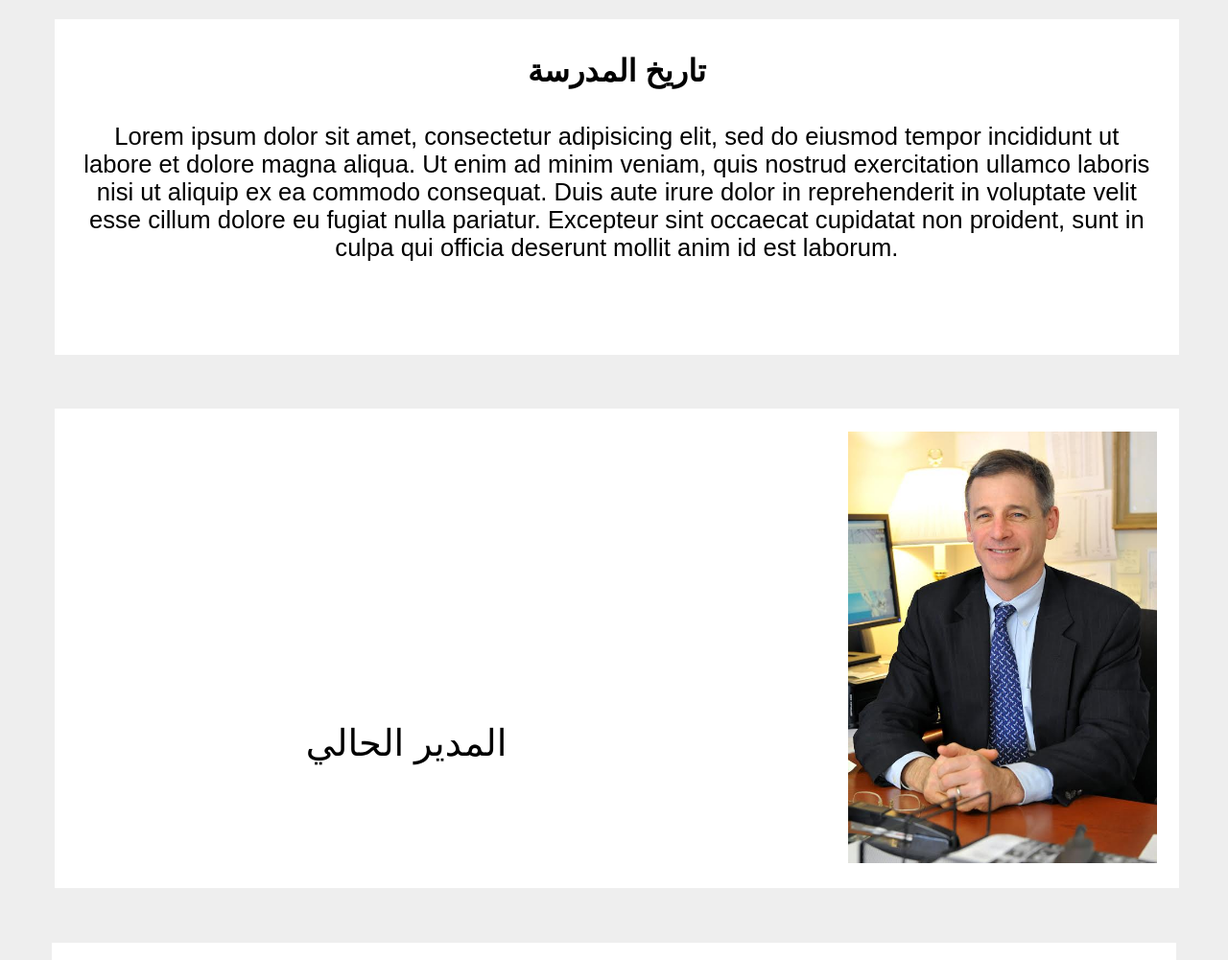
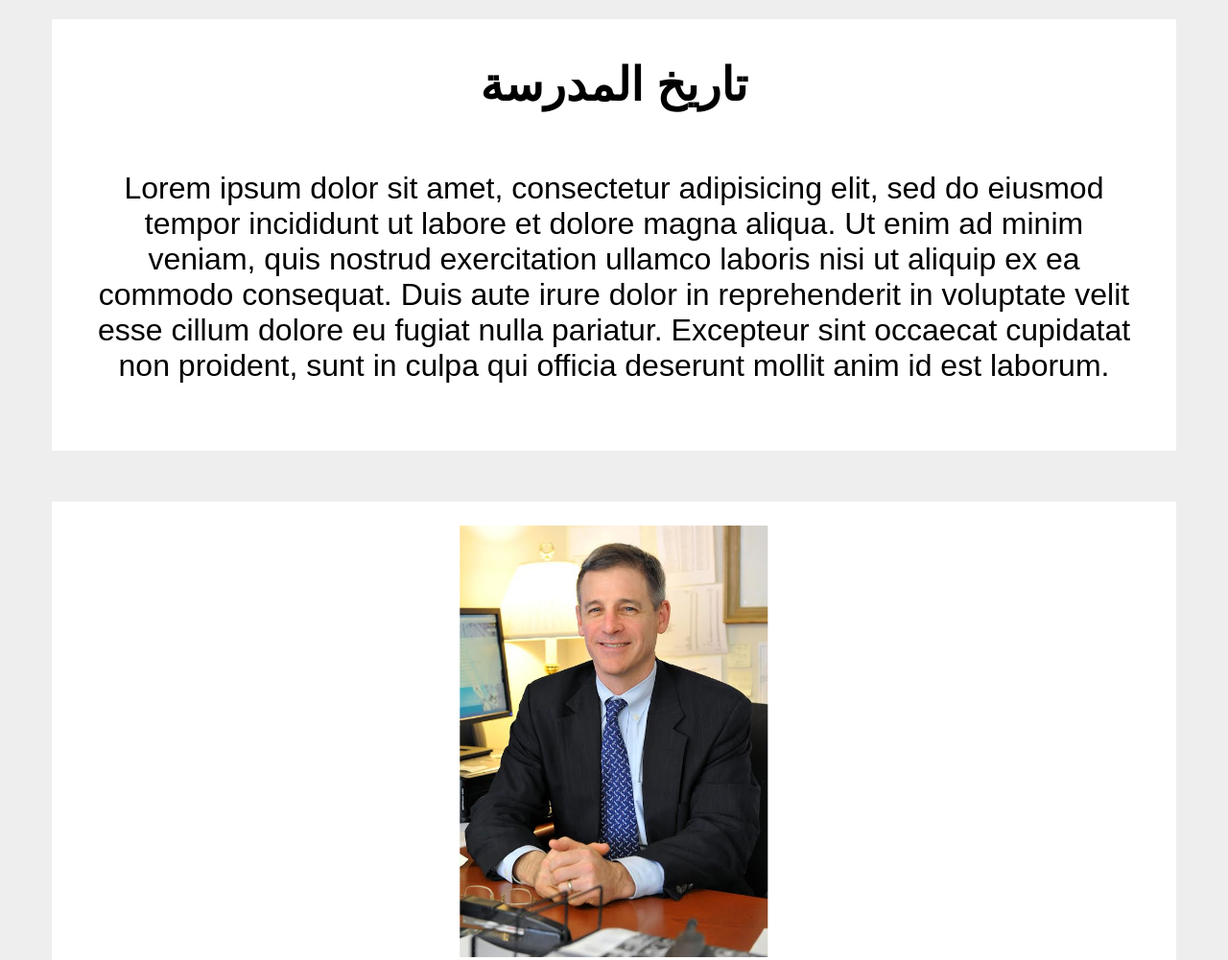
Before and after one commit to AA-01/AA-01.github.io, a plain HTML site: page index.html in a window 1280 px wide. Shown: the part 640-1641 px from the top of the page at 96% size. Drawn offline with Linux system fonts and the light colour scheme; a script that the page names is missing.

Commit message:
fixed compatibality

```diff
--- a/index.html
+++ b/index.html
@@ -24,7 +24,6 @@
 				proident, sunt in culpa qui officia deserunt mollit anim id est laborum.</p>
 			</div>
 			<div id="Pic">
- 				<div><p>المدير الحالي</p></div>
  				<img src="McCarthy.jpg" alt="مدير المدرسة الحالي"></div>
 		<div id="F">
 			<p id ="Y"> :تسجيل الدخول</p>
--- a/style.css
+++ b/style.css
@@ -64,32 +64,36 @@ footer {
 #H {
     background-color: #fff;
 	width: 91.623424759%;
-	height: 350px;
-	margin: 56.5px;
+	height: auto;
+	margin: 4.18828762046%;
 	margin-top: 0;
 	text-align: center;
 }
 #H h1 {
 	text-align: center;
 	position: relative;
-	top: 10%;
-	font-size: all;
+	padding-top: 40px;
+	font-size: 6vh;
 }
 #H p {
-	margin: 70px 30px;
-	font-size: 2vw;
+	padding: 70px 40px;
+	padding-top: 30px;
+	font-size: 4vh;
 }
 #Pic {
-	margin: 56.5px;
+	margin: 4.18828762046%;
 	display: block;
 	background-color: #fff;
 	width: 91.623424759%;
 	height: 500px;
 }
 #Pic img {
-	height: 90%;
-	float: right;
-	margin: 2.02265372168%;
+	transform: translate(-50%,-50%);
+	position: relative;
+	top: 50%;
+	left: 50%;
+	height: 89.9968%;
+	width: auto;
 }
 #Pic div {
 	position: absolute;
```
